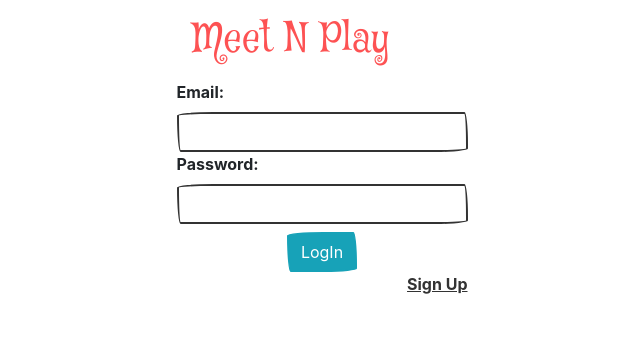
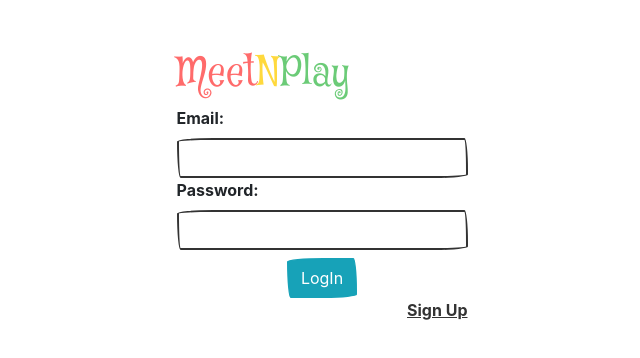
Before and after one commit to raspuna/pj, a React (Create React App) app in the folder meetNplay/client/: page / in a window 1280 px wide. Shown: the top 358 px of the page, without its empty margins (318-958 px from the left). Built offline with nearby package versions, Linux system fonts and the light colour scheme; no server answers; a web font is replaced by a local one.

Commit message:
Make title fancier(and remove redundant code)

```diff
--- a/meetNplay/client/public/index.html
+++ b/meetNplay/client/public/index.html
@@ -24,7 +24,7 @@
       work correctly both with client-side routing and a non-root public URL.
       Learn how to configure a non-root public URL by running `npm run build`.
     -->
-    <title>React App</title>
+    <title>MeetNPlay</title>
   </head>
   <body>
     <noscript>You need to enable JavaScript to run this app.</noscript>
--- a/meetNplay/client/src/components/About.js
+++ b/meetNplay/client/src/components/About.js
@@ -1,29 +1,26 @@
 import React from "react";
 import Header from "./Header";
-import { Row, Col, Tabs, Tab } from "react-bootstrap";
+import Title from "./Title";
 import "./Header.css";
-const titleFont = {
-  fontFamily: "Mystery_Quest",
-  marginRight: "5px",
-  color: "#FD5E53",
-};
+
 function About() {
   return (
     <div>
       <Header />
       <div className="d-flex align-items-baseline">
         <h3>
-          About<span style={titleFont}> MeetNPlay</span>
+          About <Title />
         </h3>
         <p className="text-muted"> by Kyeongeun Choi </p>
       </div>
       <p>Description</p>
       <ul>
-        <span style={titleFont}> MeetNPlay</span>is a playdate scheduler.
+        <Title />
+        is a playdate scheduler.
       </ul>
       <ul> Add friends, and invite them to my playdate easily!</ul>
       <p>
-        Why <span style={titleFont}> MeetNPlay</span>?
+        Why <Title />?
       </p>
       <ul>
         <li>Add place address easily</li>
--- a/meetNplay/client/src/components/Header.css
+++ b/meetNplay/client/src/components/Header.css
@@ -1,7 +1,20 @@
-.MyTitle {
-    color:#FD5253;
+
+
+.TitleFont {
     font-family: Mystery_Quest;
-}/*
+}
+.TitleColor1{
+    color: #ff6b6b;
+}
+
+.TitleColor2{
+    color:#FFD93D
+}
+.TitleColor3{
+    color:#6BCB77
+}
+/*
+
 .Nav {
     text-decoration:None;
     font-family: Patrick_Hand;
--- a/meetNplay/client/src/components/Header.js
+++ b/meetNplay/client/src/components/Header.js
@@ -1,8 +1,6 @@
 import React from "react";
 import Logout from "./Logout";
 import NavBar from "./NavBar";
-import "./Header.css";
-
 function Header() {
   return (
     <div>
--- a/meetNplay/client/src/components/Index.js
+++ b/meetNplay/client/src/components/Index.js
@@ -1,15 +1,18 @@
 import React from "react";
 import LogIn from "./forms/LogIn";
 import { Link } from "react-router-dom";
+import Title from "./Title";
 
 function Index() {
   return (
     <div className="d-flex justify-content-center align-items-center">
       <div>
-        <h1 className="MyTitle m-3">Meet N Play</h1>
+        <h1 className="mt-5">
+          <Title />
+        </h1>
         <LogIn />
         <div className="d-flex justify-content-end">
-          <Link to="/signup">Sign Up</Link>{" "}
+          <Link to="/signup">Sign Up</Link>
         </div>
       </div>
     </div>
--- a/meetNplay/client/src/components/NavBar.js
+++ b/meetNplay/client/src/components/NavBar.js
@@ -1,12 +1,12 @@
 import React from "react";
 import { Navbar, Nav } from "react-bootstrap";
-import "./Header.css";
+import Title from "./Title";
 
 function NavBar() {
   return (
     <Navbar bg="primary" variant="dark" expand="md" className="mb-2">
       <Navbar.Brand href="/home" className="ms-4 MyTitle">
-        <div style={{ color: "#FD5253" }}>MeetNPlay</div>
+        <Title />
       </Navbar.Brand>
       <Navbar.Toggle aria-controls="basic-navbar-nav" />
       <Navbar.Collapse id="basic-navbar-nav">
--- /dev/null
+++ b/meetNplay/client/src/components/Title.js
@@ -0,0 +1,16 @@
+import React from "react";
+import "./Header.css";
+
+function Title() {
+  return (
+    <>
+      <span className="TitleFont">
+        <span className="TitleColor1">Meet</span>
+        <span className="TitleColor2">N</span>
+        <span className="TitleColor3">Play</span>
+      </span>
+    </>
+  );
+}
+
+export default Title;
```
